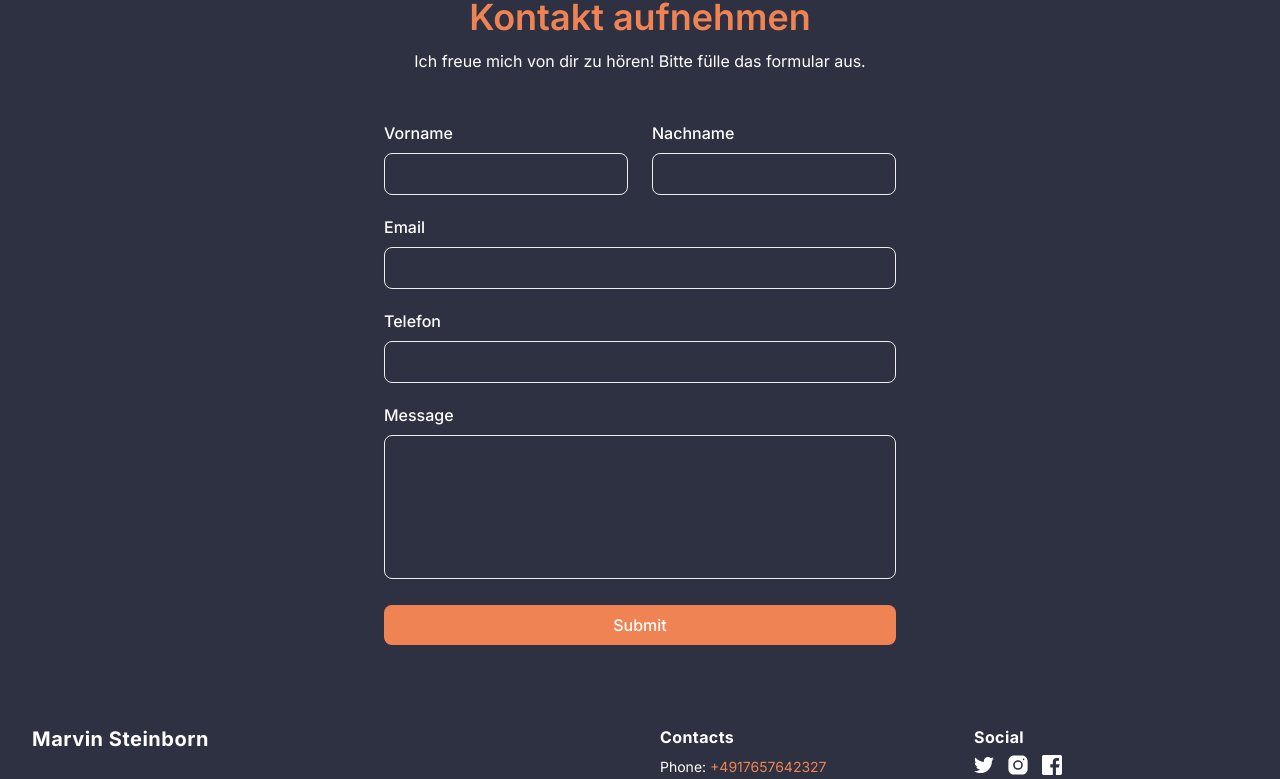
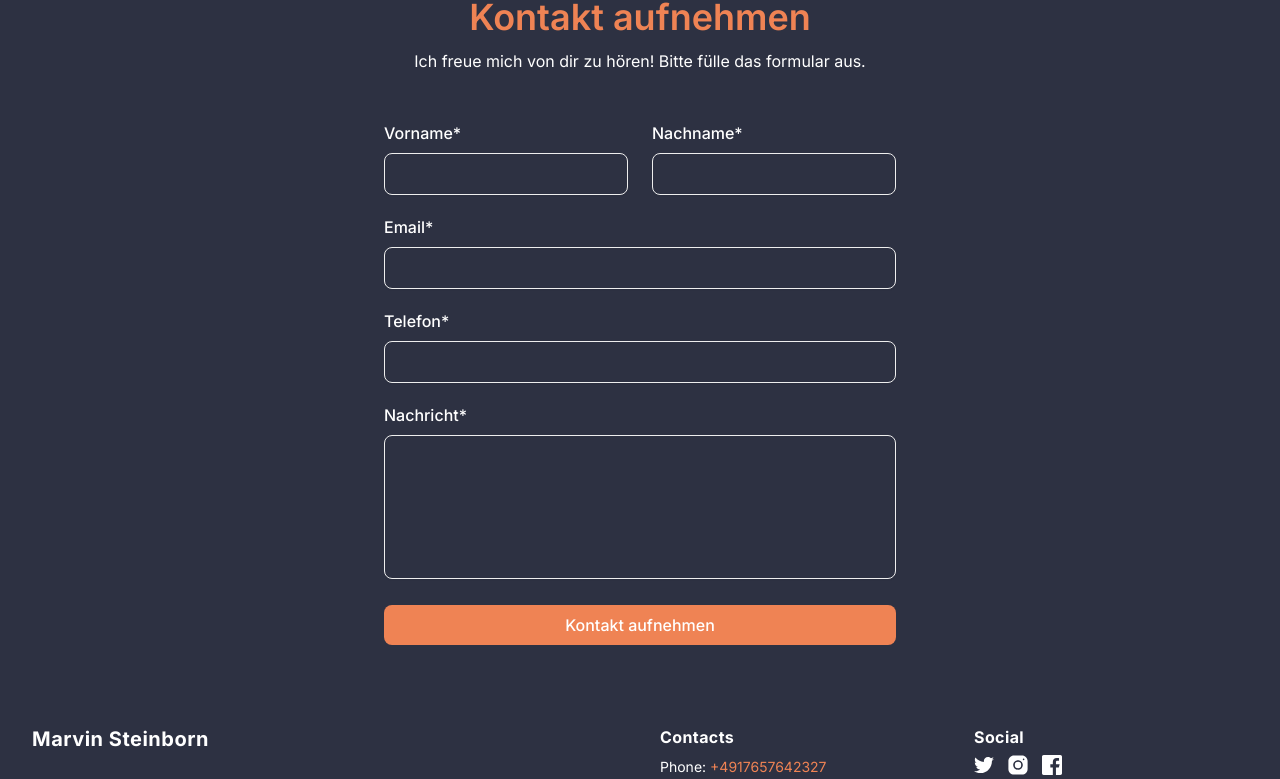
Before and after one commit to 36Kryptum/Portfolio, a Next.js app: page / in a window 1280 px wide. Shown: the part 1718-2497 px from the top of the page. Built offline with nearby package versions, Linux system fonts and the light colour scheme.

Commit message:
updated layout

```diff
--- a/src/app/page.js
+++ b/src/app/page.js
@@ -16,6 +16,7 @@ export default function Home() {
       <div class="bg-gray-900">
       <div class="px-4 py-5 mx-auto sm:max-w-xl md:max-w-full lg:max-w-screen-xl md:px-24 lg:px-8">
         <div class="relative flex items-center justify-between">
+        <div className='flex items-center'>
           <a
             href="/"
             aria-label="Company"
@@ -27,13 +28,15 @@ export default function Home() {
               Marvin Steinborn
             </span>
           </a>
+          <BsFillMoonStarsFill onClick={() => setDarkMode(!darkMode)} className='cursor-pointer ml-8 dark:fill-primary lg:hidden' />
+          </div>
           <ul class="flex items-center hidden space-x-8 lg:flex">
             <li>
               <a
                 href="/"
                 aria-label="Our product"
                 title="Our product"
-                class="font-medium tracking-wide text-gray-100 transition-colors duration-200 hover:text-teal-accent-400"
+                class="font-medium tracking-wide text-gray-100 transition-colors duration-200 hover:text-primary"
               >
                 Product
               </a>
@@ -43,7 +46,7 @@ export default function Home() {
                 href="/"
                 aria-label="Our product"
                 title="Our product"
-                class="font-medium tracking-wide text-gray-100 transition-colors duration-200 hover:text-teal-accent-400"
+                class="font-medium tracking-wide text-gray-100 transition-colors duration-200 hover:text-primary"
               >
                 Features
               </a>
@@ -53,13 +56,13 @@ export default function Home() {
                 href="/"
                 aria-label="Product pricing"
                 title="Product pricing"
-                class="font-medium tracking-wide text-gray-100 transition-colors duration-200 hover:text-teal-accent-400"
+                class="font-medium tracking-wide text-gray-100 transition-colors duration-200 hover:text-primary"
               >
                 Pricing
               </a>
             </li>
             <li>
-            <BsFillMoonStarsFill onClick={() => setDarkMode(!darkMode)} className='cursor-pointer ml-8 dark:fill-primary' />
+            <BsFillMoonStarsFill onClick={() => setDarkMode(!darkMode)} className='cursor-pointer dark:fill-primary' />
             </li>
             <li>
               <a
@@ -272,7 +275,7 @@ export default function Home() {
                   <div className="text-lg font-semibold">Start</div>
                   <div className="flex items-center justify-center mt-2">
                     <div className="mr-1 text-5xl text-accent font-bold">49€</div>
-                    <div className="text-gray-700">/ mo</div>
+                    <div className="">/ mo</div>
                   </div>
                   <div className="mt-2 space-y-3">
                     <div className="text-gray-700">10 deploys per day</div>
@@ -386,55 +389,55 @@ export default function Home() {
                         <div className="flex flex-col items-center gap-y-5 gap-x-6 [&>*]:w-full sm:flex-row">
                             <div>
                                 <label className="font-medium">
-                                    Vorname
+                                    Vorname*
                                 </label>
                                 <input
                                     type="text"
                                     required
-                                    className="w-full mt-2 px-3 py-2 text-gray-500 bg-transparent outline-none border focus:border-indigo-600 shadow-sm rounded-lg"
+                                    className="w-full mt-2 px-3 py-2 bg-transparent outline-none border focus:border-indigo-600 shadow-sm rounded-lg"
                                 />
                             </div>
                             <div>
                                 <label className="font-medium">
-                                    Nachname
+                                    Nachname*
                                 </label>
                                 <input
                                     type="text"
                                     required
-                                    className="w-full mt-2 px-3 py-2 text-gray-500 bg-transparent outline-none border focus:border-indigo-600 shadow-sm rounded-lg"
+                                    className="w-full mt-2 px-3 py-2  bg-transparent outline-none border focus:border-indigo-600 shadow-sm rounded-lg"
                                 />
                             </div>
                         </div>
                         <div>
                             <label className="font-medium">
-                                Email
+                                Email*
                             </label>
                             <input
                                 type="email"
                                 required
-                                className="w-full mt-2 px-3 py-2 text-gray-500 bg-transparent outline-none border focus:border-indigo-600 shadow-sm rounded-lg"
+                                className="w-full mt-2 px-3 py-2 bg-transparent outline-none border focus:border-indigo-600 shadow-sm rounded-lg"
                             />
                         </div>
                         <div>
                             <label className="font-medium">
-                                Telefon
+                                Telefon*
                             </label>
                             <input
                                 type="number"
                                 required
-                                className="w-full mt-2 px-3 py-2 text-gray-500 bg-transparent outline-none border focus:border-indigo-600 shadow-sm rounded-lg"
+                                className="w-full mt-2 px-3 py-2  bg-transparent outline-none border focus:border-indigo-600 shadow-sm rounded-lg"
                             />
                         </div>
                         <div>
                             <label className="font-medium">
-                                Message
+                                Nachricht*
                             </label>
                             <textarea required className="w-full mt-2 h-36 px-3 py-2 resize-none appearance-none bg-transparent outline-none border focus:border-indigo-600 shadow-sm rounded-lg"></textarea>
                         </div>
                         <button
                             className="w-full px-4 py-2 text-white font-medium bg-primary hover:bg-indigo-500 active:bg-indigo-600 rounded-lg duration-150"
                         >
-                            Submit
+                            Kontakt aufnehmen
                         </button>
                     </form>
                 </div>
```
